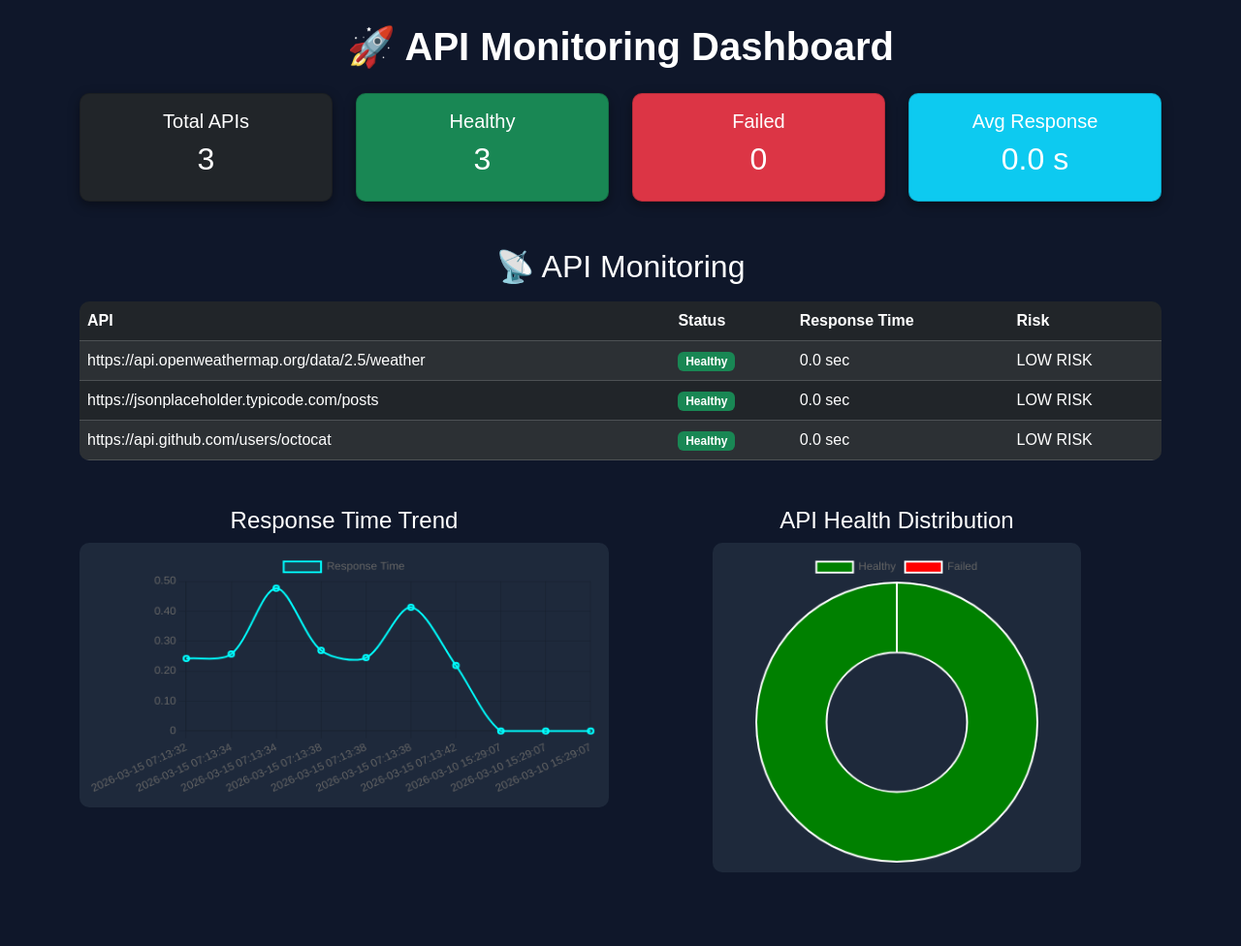
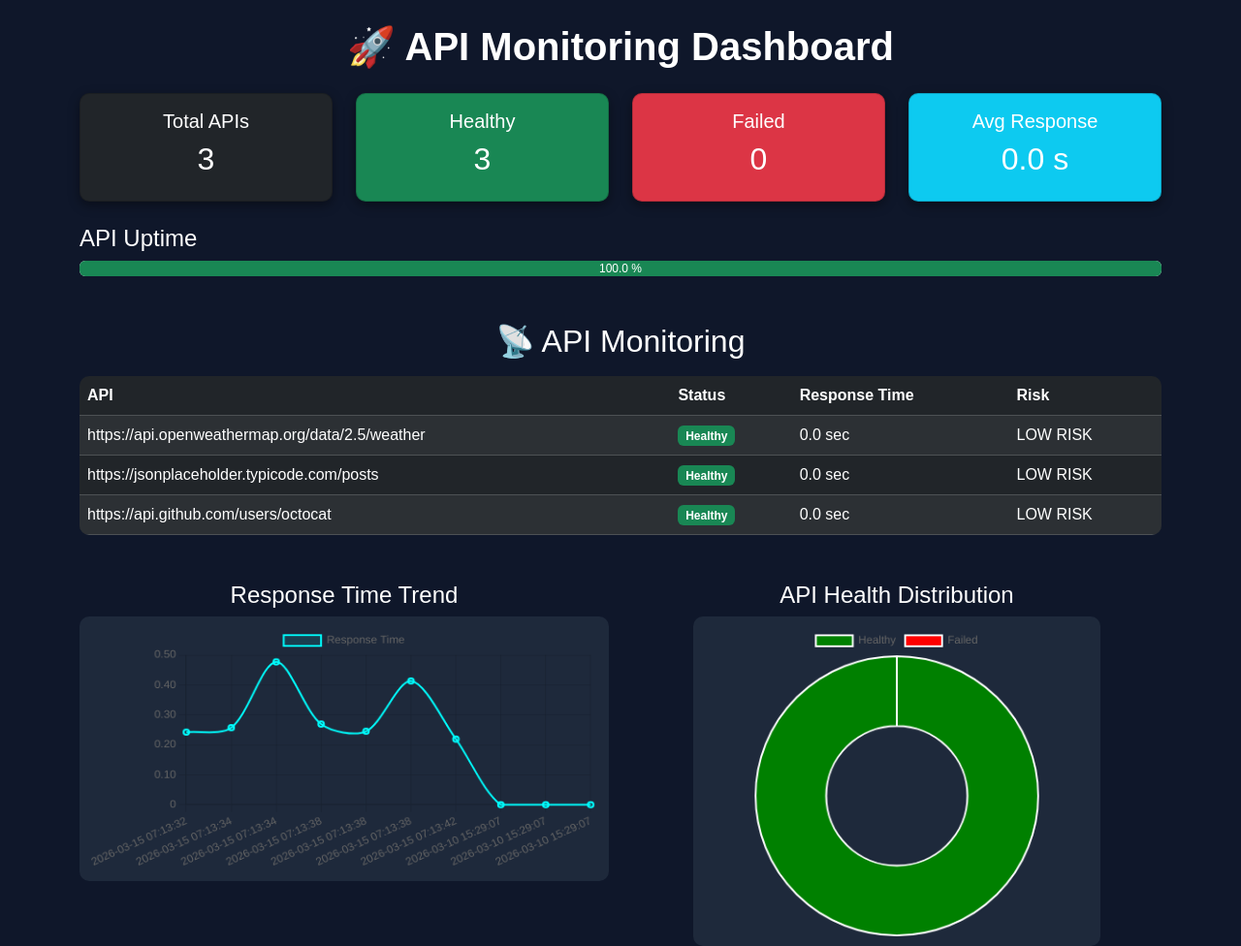
Before and after one commit to Ashu1792/Autonomous-API-Testing-Platform, a Flask app: page / in a window 1280 px wide. Shown: the whole page at 97% size. Before the commit the page ends 900 px from the top, so only its background shows below. Run offline with Flask 3, Linux system fonts and the light colour scheme; data comes from the database, SQL or seed files in the repository; both versions use the stored data as it was after the commit; data that the repository does not hold is empty.

Commit message:
Add Api uptime progress bar

```diff
--- a/templates/dashboard.html
+++ b/templates/dashboard.html
@@ -14,6 +14,29 @@
 </head>
 
 <body>
+
+<!-- Toast Alert -->
+
+<div class="position-fixed top-0 end-0 p-3" style="z-index:11">
+
+<div id="apiToast" class="toast bg-danger text-white" role="alert">
+
+<div class="toast-header bg-danger text-white">
+
+<strong class="me-auto">API Alert</strong>
+
+<button type="button" class="btn-close btn-close-white" data-bs-dismiss="toast"></button>
+
+</div>
+
+<div class="toast-body" id="toastBody">
+API Failure Detected
+</div>
+
+</div>
+
+</div>
+
 
 <div class="container">
 
@@ -57,6 +80,31 @@
 <h2>{{ avg_time }} s</h2>
 </div>
 </div>
+</div>
+
+</div>
+
+
+<!-- API Uptime Progress Bar -->
+
+<div class="row mt-4">
+
+<div class="col-md-12">
+
+<h4>API Uptime</h4>
+
+<div class="progress">
+
+<div class="progress-bar bg-success"
+role="progressbar"
+style="width: {{ (healthy/total*100) if total>0 else 0 }}%">
+
+{{ ((healthy/total*100)|round(2)) if total>0 else 0 }} %
+
+</div>
+
+</div>
+
 </div>
 
 </div>
@@ -120,7 +168,8 @@
 <div class="col-md-6 text-center">
 
 <h4>API Health Distribution</h4>
-<div style="width:380px;margin:auto;">
+
+<div style="width:420px;margin:auto;">
 <canvas id="healthChart"></canvas>
 </div>
 
@@ -167,7 +216,7 @@ beginAtZero:true
 });
 
 
-// API Health Pie Chart
+// API Health Chart
 
 new Chart(document.getElementById("healthChart"),{
 
@@ -196,21 +245,24 @@ location.reload();
 },10000);
 
 
-// Alert System
-
-let alerts = [];
+// Toast Alert System
 
 {% for api in results %}
 {% if api.status != 200 %}
-alerts.push("{{ api.api }}");
+
+let toast = new bootstrap.Toast(document.getElementById("apiToast"));
+
+document.getElementById("toastBody").innerText =
+"⚠ API Failure Detected: {{ api.api }}";
+
+toast.show();
+
 {% endif %}
 {% endfor %}
 
-if(alerts.length > 0){
-alert("⚠ API Failure Detected:\n\n" + alerts.join("\n"));
-}
+</script>
 
-</script>
+<script src="https://cdn.jsdelivr.net/npm/bootstrap@5.3.3/dist/js/bootstrap.bundle.min.js"></script>
 
 </body>
 
```
Also changed, not shown: data/api_logs.db.
